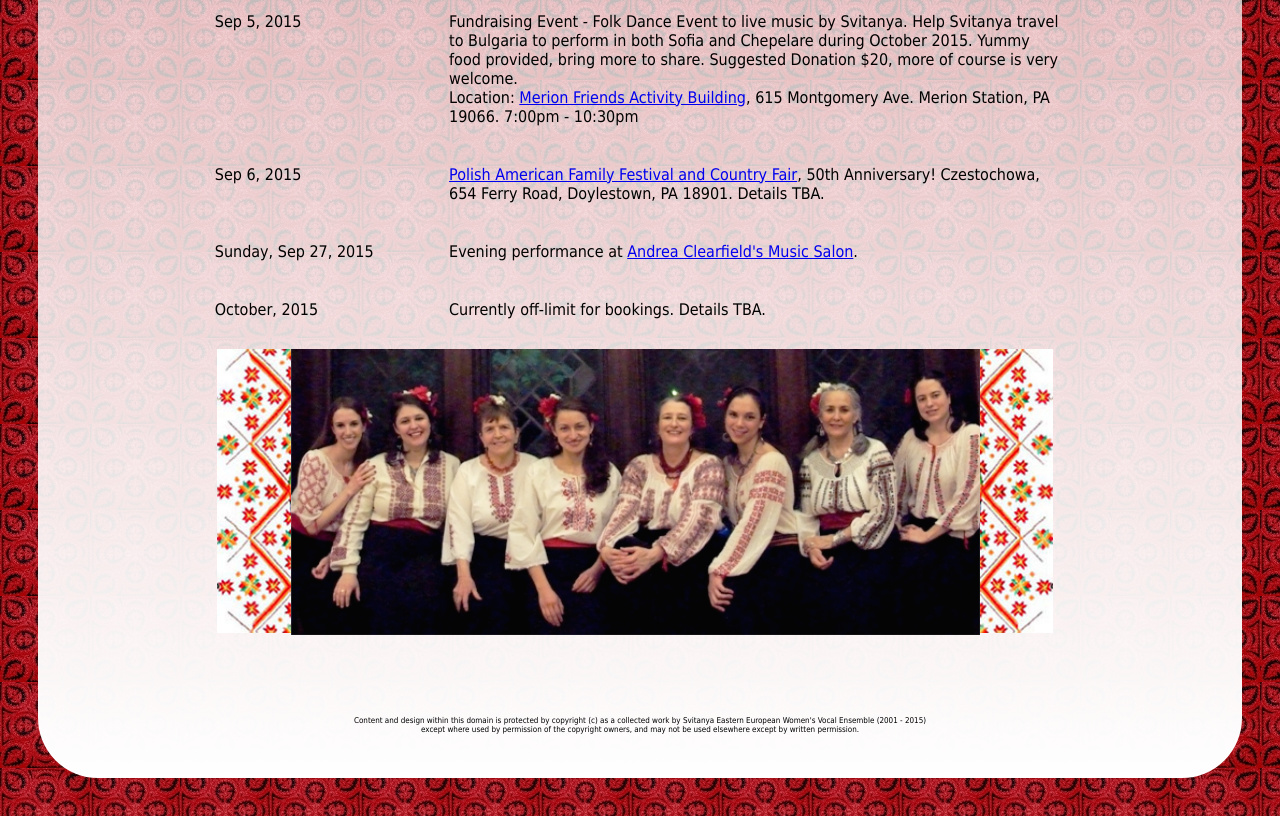
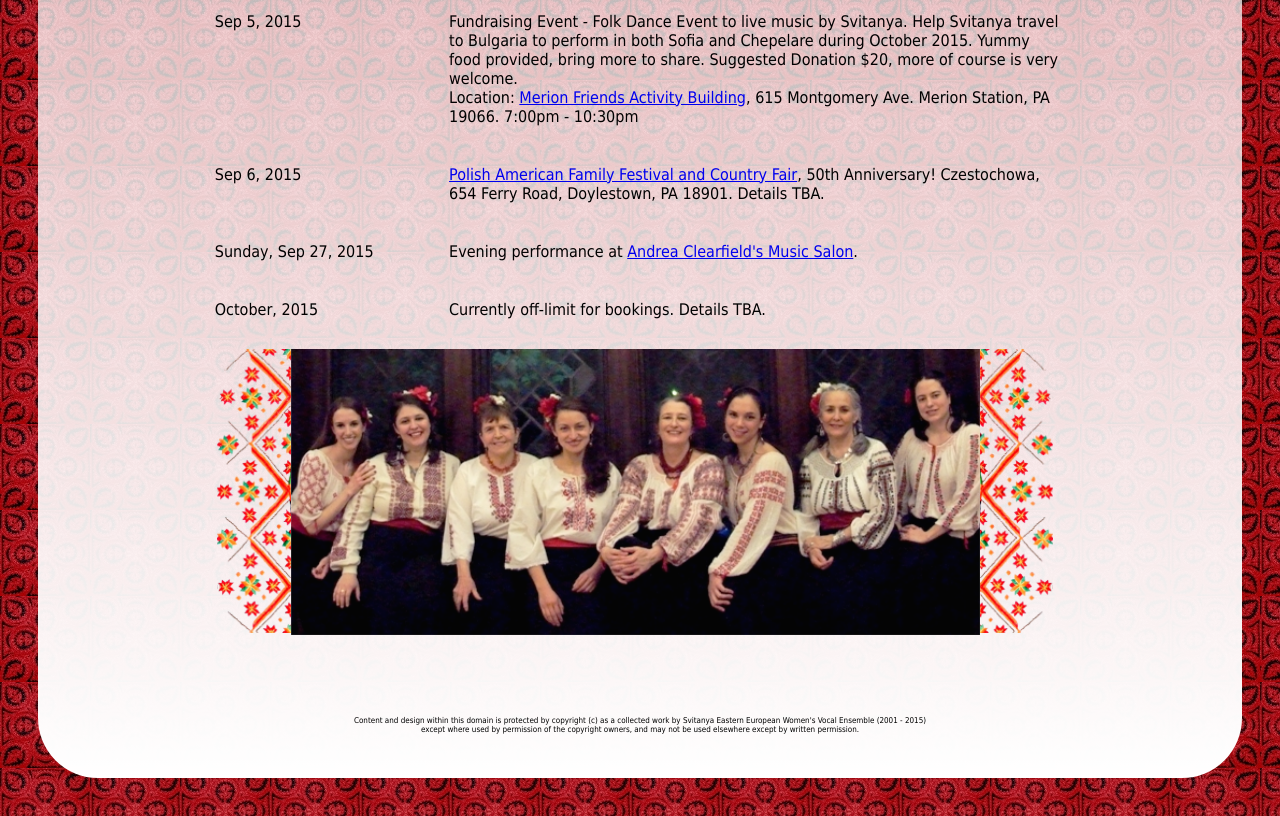
Before and after one commit to ecroen137/Svitanya-Redesign2, a plain HTML site: page events.html in a window 1280 px wide. Shown: the part 1038-1854 px from the top of the page. Drawn offline with nearby package versions, Linux system fonts and the light colour scheme; a web font is replaced by a local one.

Commit message:
added transparent images to events page

```diff
--- a/events.html
+++ b/events.html
@@ -177,7 +177,7 @@
 
                    <div class="group">
                    	  <div class="vertical-pattern">
-                    		<img src="images/embr3Averticalresized.jpg" />
+                    		<img src="images/embr3Avertical-trans-resized.png" />
                     	</div>
                    	<div class="upcoming-images">
                            <ul class="rslides upcoming-slides">
@@ -190,7 +190,7 @@
                            </ul>
                       </div>
                       <div class="vertical-pattern2">
-                    		<img src="images/embr3Avertical-2resized.jpg" />
+                    		<img src="images/embr3Avertical-fl-trans-resized.png" />
                     	</div>
 
          			 </div>
```
Also changed, not shown: images/embr3Avertical-fl-trans-resized.png (added), images/embr3Avertical-fl-trans.png (added), images/embr3Avertical-trans-resized.png (added), images/embr3Avertical-trans.png (added).
